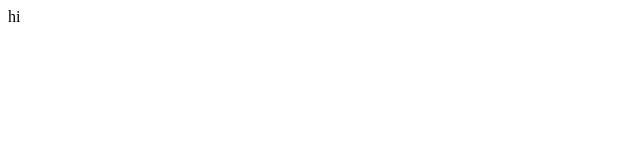
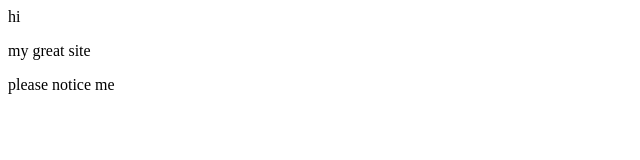
Before and after one commit to edr3n/webProject, a plain HTML site: page index.html in a window 1280 px wide. Shown: the whole page, without its empty margins (0-640 px from the left). Drawn offline with Linux system fonts and the light colour scheme.

Commit message:
added amazing content to homepage

```diff
--- a/index.html
+++ b/index.html
@@ -1 +1,3 @@
 <p>hi</p>
+<p>my great site</p>
+<p>please notice me</p>
```
